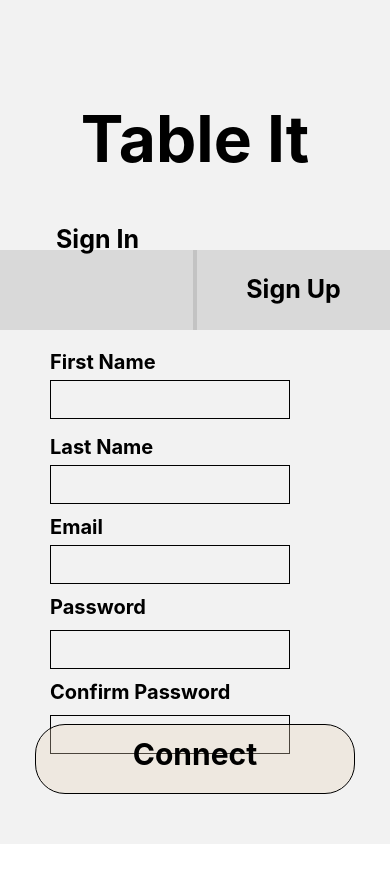
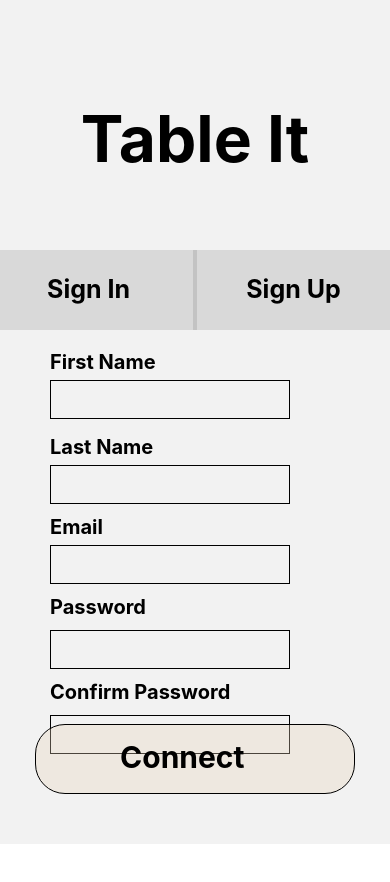
Before and after one commit to Brighton-Sibanda/MobDev-IEEE-WI23, a React Native app: screen /Signup in a window 390 px wide. Shown: the top 882 px of the page. After the commit the page ends 844 px from the top, so only its background shows below. Built offline with nearby package versions, Linux system fonts and the light colour scheme.

Commit message:
fix signup display

```diff
--- a/App.js
+++ b/App.js
@@ -11,9 +11,9 @@ export default function App() {
   return (
     <NavigationContainer>
       <Stack.Navigator>
+        <Stack.Screen options = {{ headerShown: false }} name="Signin" component={SigninScreen} />
         <Stack.Screen name="Home" component={HomeScreen} />
         <Stack.Screen options = {{ headerShown: false }} name="App" component={AppScreen} />
-        <Stack.Screen options = {{ headerShown: false }} name="Signin" component={SigninScreen} />
         <Stack.Screen options = {{ headerShown: false }} name="Signup" component={SignupScreen} />
       </Stack.Navigator>
     </NavigationContainer>
--- a/screens/SigninScreen.js
+++ b/screens/SigninScreen.js
@@ -40,14 +40,14 @@ const SigninScreen = () => {
                     styles.signincontainer,
                     pressed && {opacity: 0.5 },
                 ]}
-                onPress={incrementCount}>
+                onPress={() => navigation.navigate('Signin')}>
                 <Text style={styles.signintext}>Sign In</Text>
             </Pressable>
 
             <TouchableOpacity
                 style={styles.signupcontainer}
-                onPress={() => navigation.navigate('Signup')}/>
-                <Text style={styles.signuptext}>Sign Up</Text>
+                onPress={() => navigation.navigate('Signup')}>
+                <Text style={styles.signuptext}>Sign Up</Text></TouchableOpacity>
 
             <Text style={styles.emailtext}>Email </Text>
 
@@ -89,8 +89,8 @@ const SigninScreen = () => {
 
             <TouchableOpacity
                 style={styles.loginbutton}
-                onPress={() => navigation.navigate('Home')}/>
-                <Text style={styles.logintext}>Login</Text>
+                onPress={() => navigation.navigate('Home')}>
+                <Text style={styles.logintext}>Login</Text></TouchableOpacity>
 
         </KeyboardAvoidingView>
     )
@@ -160,8 +160,8 @@ const styles = StyleSheet.create({
 
       signuptext: {
         width: '52%',
-        bottom: 275,
-        height: 150,
+        top: '30%',
+        //height: 150,
         fontSize: 25,
         left: "25%",
         fontWeight: 'bold',
@@ -176,6 +176,7 @@ const styles = StyleSheet.create({
         fontSize: 24,
         paddingRight: "58%",
         fontWeight: 'bold',
+        paddingBottom: 20,
       },
 
       passwordtext: {
@@ -200,7 +201,8 @@ const styles = StyleSheet.create({
 
       logintext: {
         width: '52%',
-        top: '2%',
+        top: '20%',
+        left: '20%',
         height: 150,
         fontSize: 30,
         fontWeight: 'bold',
--- a/screens/SignupScreen.js
+++ b/screens/SignupScreen.js
@@ -31,15 +31,15 @@ const SignupScreen = () => {
 
             <TouchableOpacity
                 style={styles.signincontainer}
-                onPress={() => navigation.navigate('Signin')}/>
-                <Text style={styles.signintext}>Sign In</Text>
+                onPress={() => navigation.navigate("Signin")}>
+                <Text style={styles.signintext}>Sign In</Text></TouchableOpacity>
 
             <Pressable
                 style = {({ pressed }) => [
                     styles.signupcontainer,
                     pressed && {opacity: 0.5 },
                 ]}
-                onPress={incrementCount}>
+                onPress={() => navigation.navigate("Signup")}>
                 <Text style={styles.signuptext}>Sign Up</Text>
             </Pressable>
 
@@ -150,8 +150,8 @@ const SignupScreen = () => {
 
             <TouchableOpacity
                 style={styles.connectbutton}
-                onPress={() => navigation.navigate('Home')}/>
-                <Text style={styles.logintext}>Connect</Text>
+                onPress={() => navigation.navigate('Signin')}>
+                <Text style={styles.logintext}>Connect</Text></TouchableOpacity>
 
         </KeyboardAvoidingView>
     )
@@ -209,9 +209,10 @@ const styles = StyleSheet.create({
 
       signintext: {
         width: '50%',
-        bottom: 320,
-        right: '25%',
-        height: 150,
+        //bottom: 320,
+        left: '20%',
+        //height: 150,
+        top: '30%',
         fontSize: 25,
         fontWeight: 'bold',
         alignItems: 'center',
@@ -289,7 +290,8 @@ const styles = StyleSheet.create({
 
       logintext: {
         width: '52%',
-        top: '5%',
+        top: '20%',
+        left: '20%',
         height: 150,
         fontSize: 30,
         fontWeight: 'bold',
```
Also changed, not shown: screens/HomeScreen.js (+1 -1 lines).
